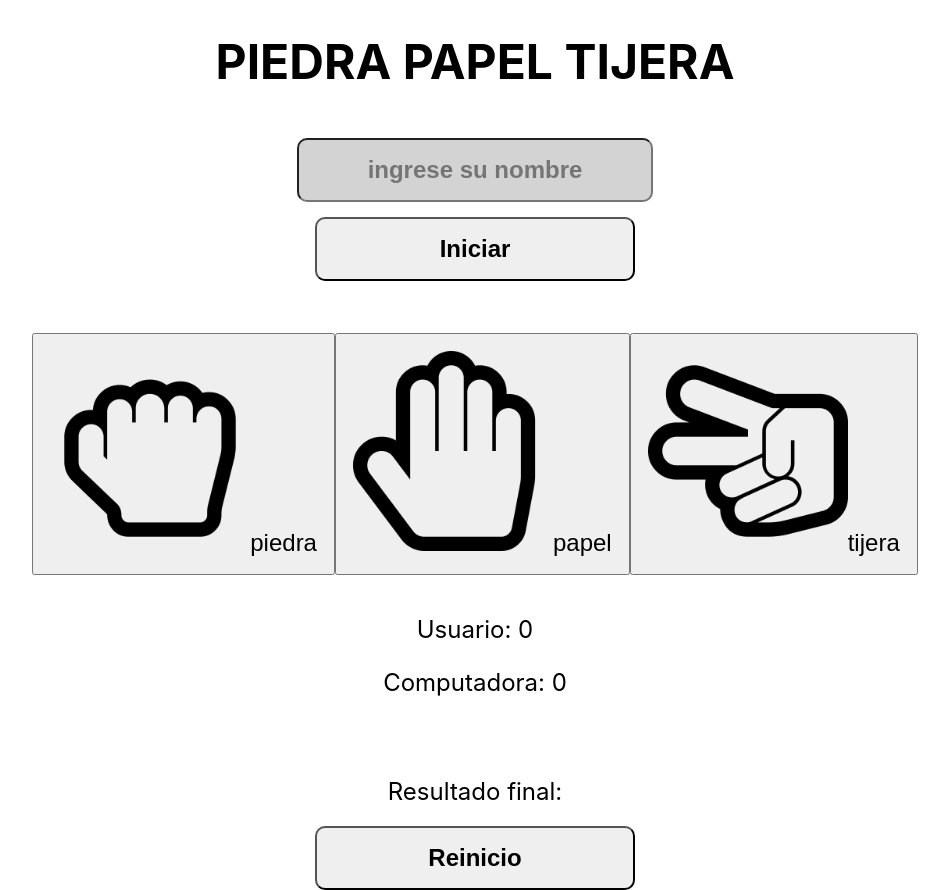
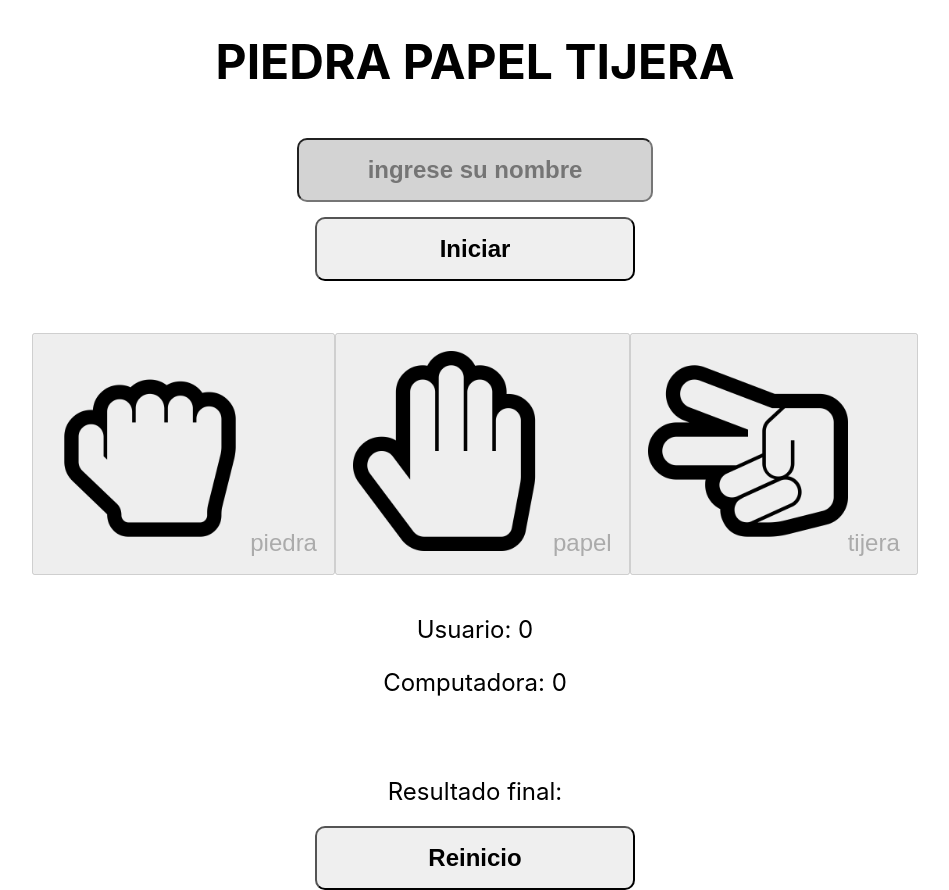
Before and after one commit to MarceCeru/practicobisbis, a React (Create React App) app: page / in a window 1280 px wide. Shown: the whole page, without its empty margins (165-1114 px from the left). Built offline with nearby package versions, Linux system fonts and the light colour scheme.

Commit message:
Funciones completas

```diff
--- a/src/App.js
+++ b/src/App.js
@@ -6,7 +6,6 @@ import MostrarSaludos from './componentes/MostrarSaludos';
 import BotonInicioReinicio from './componentes/botonInicioReinicio';
 import ResultadosParciales from './componentes/resultadosParciales';
 import ResutadoFinal from './componentes/resultadoFinal';
-//import BotonJugada from './componentes/botonJuego';
 import Juego from './componentes/juego';
 import Reinicio from './componentes/botonReinicio';
 
@@ -27,6 +26,7 @@ const HandleNombreChange = (event) => {
 const [validarName, setValidarName] = useState('');
 const [contadores, setContadores] = useState({ usuario: 0, computadora: 0});
 const [ganador, setGanador] = useState('');
+const [desabilitar, setDesabilitar] = useState(false);
 
 
     return (
@@ -42,15 +42,15 @@ const [ganador, setGanador] = useState('');
       </div>
 
       <div >
-        <BotonInicioReinicio validarName={validarName} setValidarName={setValidarName}  nombre={nombre}/>
+        <BotonInicioReinicio validarName={validarName} setValidarName={setValidarName}  nombre={nombre} desabilitar={desabilitar} setDesabilitar={setDesabilitar}/>
       </div>
 
       <div className='saludo'>
-        <MostrarSaludos validarName={validarName} nombre={nombre}/>
+        <MostrarSaludos validarName={validarName} nombre={nombre} contadores={contadores}/>
       </div>
 
       <div >
-        <Juego contadores={contadores} setContadores={setContadores} ganador={ganador} setGanador={setGanador}/>
+        <Juego contadores={contadores} setContadores={setContadores} ganador={ganador} setGanador={setGanador} desabilitar={desabilitar} setDesabilitar={setDesabilitar}/>
       </div>
 
 
@@ -64,7 +64,7 @@ const [ganador, setGanador] = useState('');
       </div>
 
       <div>
-        <Reinicio contadores={contadores} setContadores={setContadores}/>
+        <Reinicio contadores={contadores} setContadores={setContadores} setGanador={setGanador} desabilitar={desabilitar} setDesabilitar={setDesabilitar}/>
       </div>
 
 
--- a/src/componentes/MostrarSaludos.jsx
+++ b/src/componentes/MostrarSaludos.jsx
@@ -1,13 +1,28 @@
 import React from "react";
 
-const MostrarSaludos = ({nombre, validarName}) => {
+const MostrarSaludos = ({nombre, validarName, contadores}) => {
+  function hola (){
+    if (contadores.usuario===0 && contadores.computadora===0 ) {
+
+      return(
+        <>
+          Hola, {nombre} esta es una partida al mejor de 5. Elije un opcion.
+        </>
+      )
+
+    }else{
+      return(
+        <>
+          Elije nuevamente.
+        </>
+      )
+    }
+  }
 
   if(validarName===true){
 
     return(
-      <>
-      Hola, {nombre}. Esta sera un partida al mejor de 5. Elige una opcion!.
-      </>
+     hola()
     )
   }
 
--- a/src/componentes/botonInicioReinicio.jsx
+++ b/src/componentes/botonInicioReinicio.jsx
@@ -1,7 +1,7 @@
 import React from "react";
 
 
-export const BotonInicioReinicio = ({nombre, validarName, setValidarName, contadores, setContadores}) =>{
+export const BotonInicioReinicio = ({nombre, validarName, setValidarName, contadores, setContadores, desabilitar, setDesabilitar}) =>{
 
 function Saludar (){
 //setContadores({usuario: contadores.usuario(0), computadora: contadores.computadora(0)});
@@ -9,6 +9,8 @@ function Saludar (){
     alert('Debe ingresar su nombre');
   }else{
     setValidarName(true);
+    setDesabilitar(true);
+
   }
     }
 
--- a/src/componentes/botonJuego.jsx
+++ b/src/componentes/botonJuego.jsx
@@ -26,7 +26,7 @@ if (opcionUsuario === opcionCompu){
     }
 
 
- export default function  BotonJugada ({type, contadores, setContadores}) {
+ export default function  BotonJugada ({type, contadores, setContadores, desabilitar, setDesabilitar}) {
 function hacerRonda () {
     let opcionUsuario = type;
     let opcionCompu = obtenerOpcComlpu();
@@ -40,9 +40,9 @@ function hacerRonda () {
 }
 return (
     <div >
-    <button className="botones" onClick={hacerRonda}><img src={rock} width={200} height={200} alt=""  />{type="piedra"}</button>
-    <button className="botones" onClick={hacerRonda}><img src={paper} width='200px' height='200px' alt="" />{type="papel"}</button>
-    <button className="botones" onClick={hacerRonda}><img src={scissors} width='200px' height='200px' alt="" />{ type="tijera"}</button>
+    <button className="botones" onClick={hacerRonda} disabled= {!desabilitar} ><img src={rock} width={200} height={200} alt=""  />{type="piedra"}</button>
+    <button className="botones" onClick={hacerRonda} disabled= {!desabilitar}><img src={paper} width='200px' height='200px' alt="" />{type="papel"}</button>
+    <button className="botones" onClick={hacerRonda} disabled= {!desabilitar}><img src={scissors} width='200px' height='200px' alt="" />{ type="tijera"}</button>
     </div>
 );
     }
--- a/src/componentes/botonReinicio.jsx
+++ b/src/componentes/botonReinicio.jsx
@@ -1,12 +1,16 @@
 import React from "react";
+//import ResutadoFinal from "./resultadoFinal";
 
-export default function Reinicio({contadores, setcontadores}){
+export default function Reinicio({contadores, setContadores, ganador, setGanador, desabilitar, setDesabilitar}){
  function reiniciar(){
-    setcontadores({ usuario: 0, computadora: 0});
+    setDesabilitar(true);
+    setContadores({ contadores,usuario: (0), computadora: (0)});
+    setGanador('');
  }
     return(
         <div>
             <button onClick={reiniciar} id="reinicio">Reinicio</button>
+
         </div>
 
     )
--- a/src/componentes/juego.jsx
+++ b/src/componentes/juego.jsx
@@ -1,14 +1,16 @@
 import React from "react";
-import { useState, useEffect } from "react";
+import {  useEffect } from "react";
 import BotonJugada from "./botonJuego"
 
 
-export default function Juego ({contadores, setContadores, ganador, setGanador}) {
+export default function Juego ({contadores, setContadores, ganador, setGanador, desabilitar, setDesabilitar}) {
     function determinarGanador(){
         if(contadores.usuario ===3){
             setGanador('Gana el usuario');
+            setDesabilitar(false);
         }else if(contadores.computadora ===3){
             setGanador('Gana la computadora');
+            setDesabilitar(false);
         }
     }
 
@@ -16,7 +18,7 @@ export default function Juego ({contadores, setContadores, ganador, setGanador})
 
     return(
         <div >
-            <BotonJugada setContadores={setContadores} contadores={contadores}/>
+            <BotonJugada setContadores={setContadores} contadores={contadores} desabilitar={desabilitar}/>
 
         </div>
 
```
